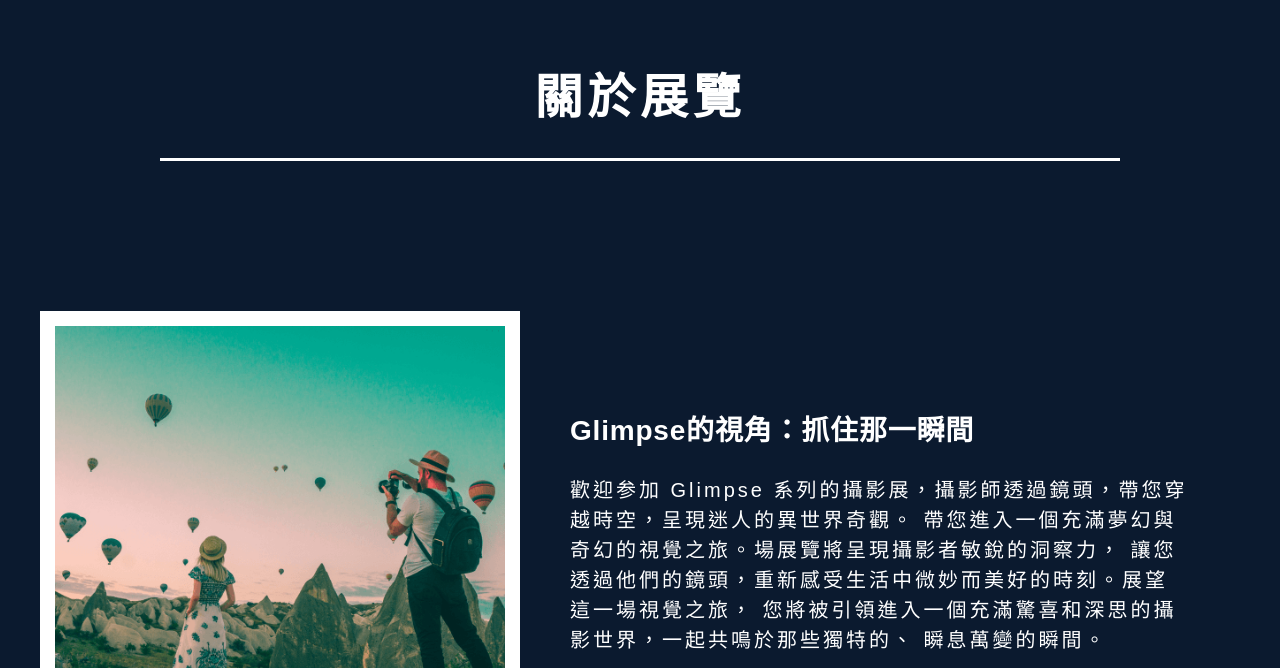
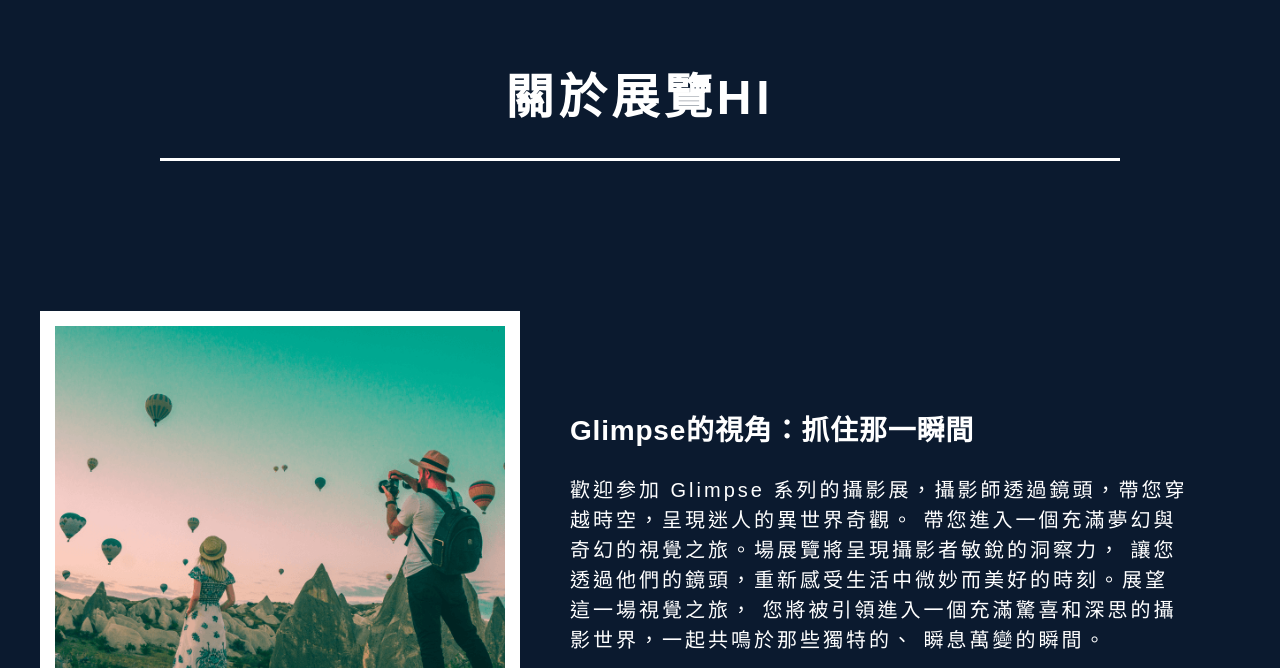
Before and after one commit to cjun2351/test, a plain HTML site: page about_us.html in a window 1280 px wide. Shown: the part 132-800 px from the top of the page. Drawn offline with Linux system fonts and the light colour scheme.

Commit message:
modify Hi

```diff
--- a/about_us.html
+++ b/about_us.html
@@ -36,7 +36,7 @@
       <section id="page-title">
         <div class="container">
           <div class="title">
-            <h1>關於展覽</h1>
+            <h1>關於展覽HI</h1>
           </div>
         </div>
       </section>
```
